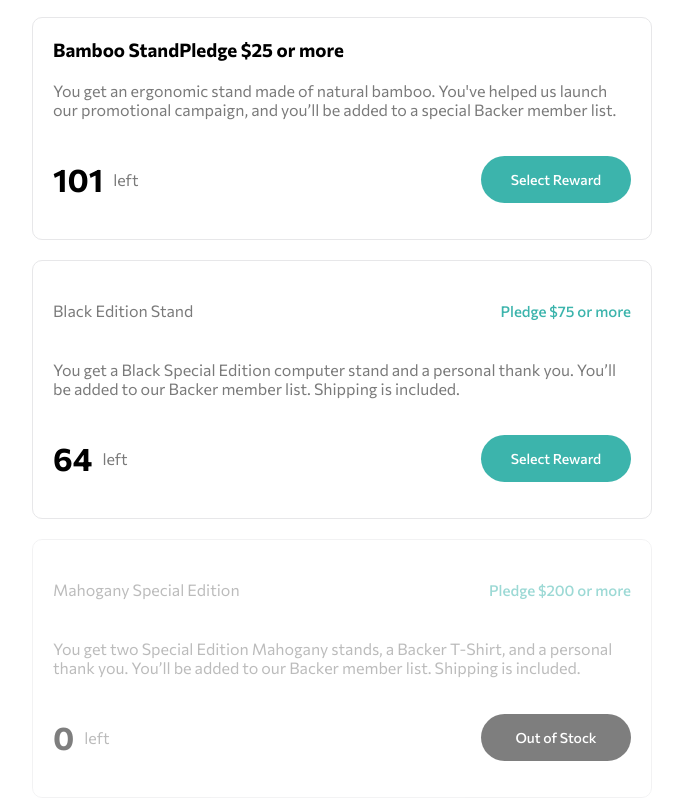
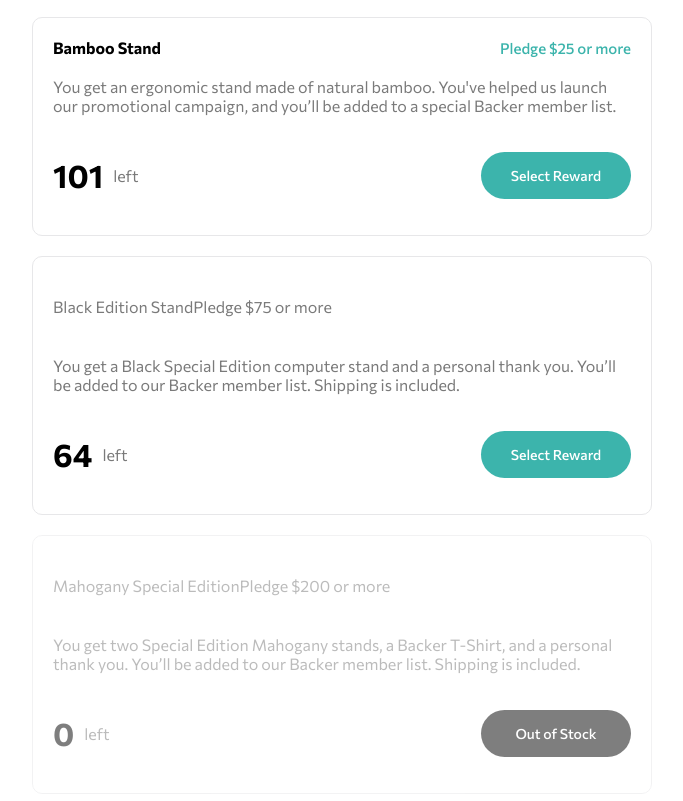
Before and after one commit to Ebulor/Crowdfunding-product-page, a plain HTML site: page index.html in a window 1280 px wide. Shown: the part 1065-1866 px from the top of the page, without its empty margins (298-981 px from the left). Drawn offline with Linux system fonts and the light colour scheme.

Commit message:
Update style.css

```diff
--- a/style.css
+++ b/style.css
@@ -90,9 +90,8 @@ nav a:last-child{
     position: absolute;
     top: -10%;
 }
-.pledge-price{
+.monitor-card-text h3{
     font-size: 25px;
-	color:black;
 }
 .monitor-card-text p{
     color: var(--Dark_gray);
@@ -198,12 +197,12 @@ nav a:last-child{
     border-radius: 10px;
     margin: 20px 0;
 }
-.pledge-price{
+.reward-card h3{
     display: flex;
     flex-direction: column;
     font-size: 16px;
 }
-.pledge-price span{
+.reward-card h3 span{
     color: var(--Moderate_cyan);
     font-size: 15px;
     font-weight: 500;
@@ -533,12 +532,12 @@ hr{
         width: 700px;
         padding: 40px;
     }
-    .pledge-price {
+    .reward-card h3{
         flex-direction: row;
         align-items: center;
         justify-content: space-between;
     }
-    .pledge-price span{
+    .reward-card h3 span{
         margin: 0;
     }
     .reward-left{
```
